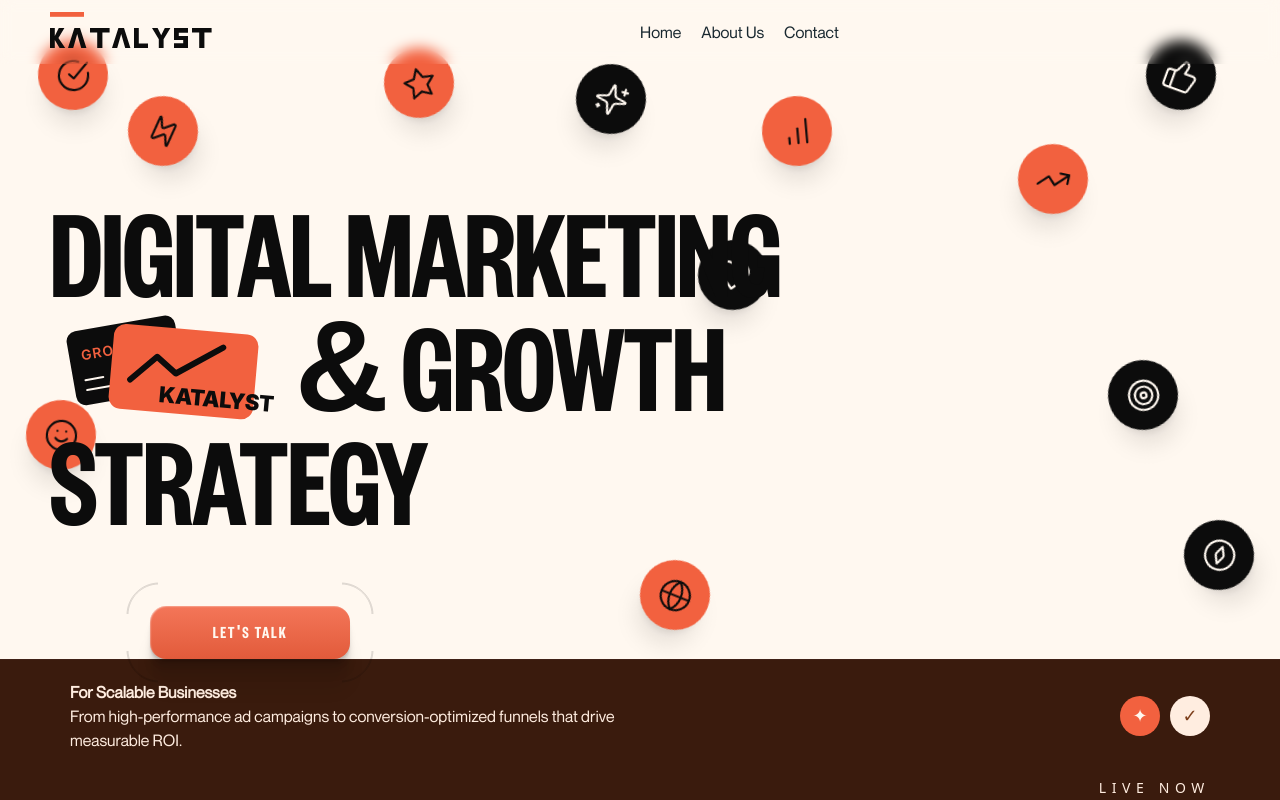
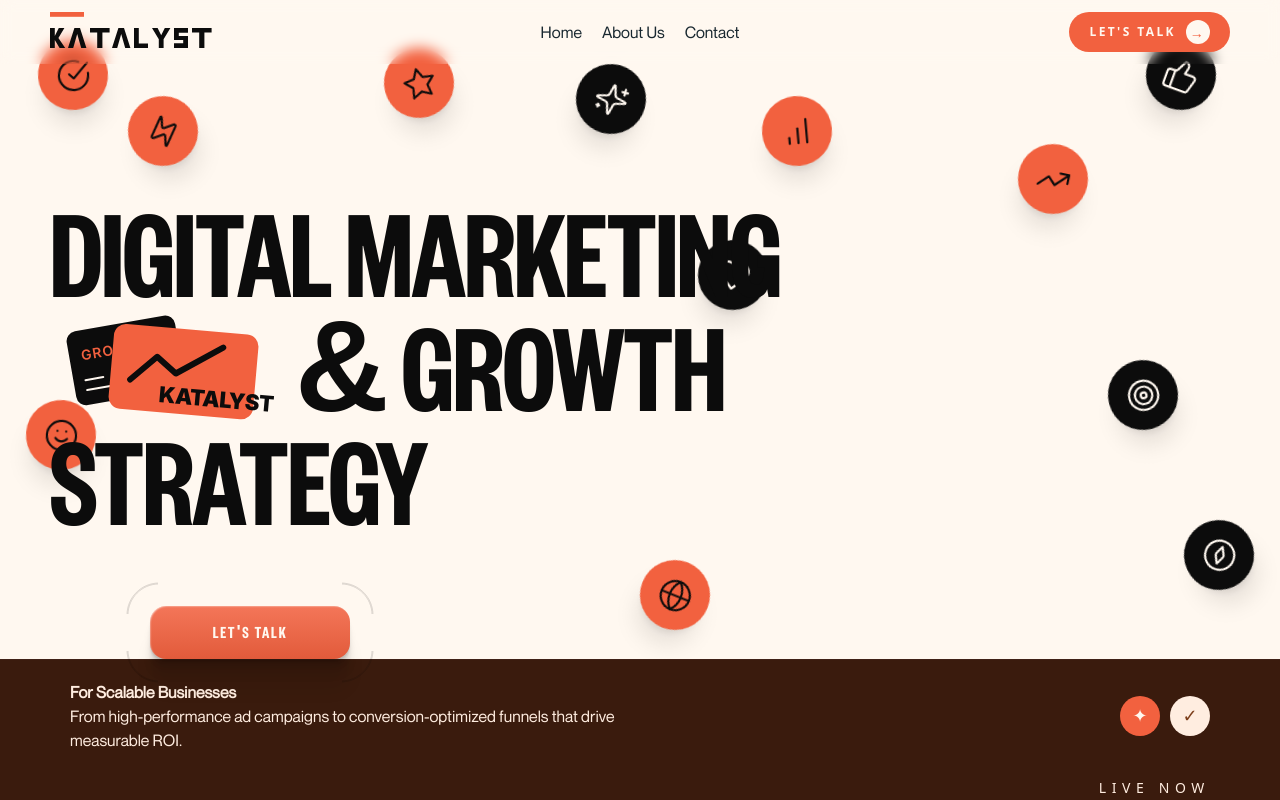
Before and after one commit to yugaaank/creator-landing, a Next.js app: page / in a window 1280 px wide. Shown: the top 800 px of the page. Built offline with nearby package versions, Linux system fonts and the light colour scheme.

Commit message:
chaneged the let's talk button

```diff
--- a/components/MobileNav.tsx
+++ b/components/MobileNav.tsx
@@ -17,10 +17,17 @@
 					className="w-fit flex items-center">
 					<KatalystLogo className="h-[30px] w-auto" />
 				</Link>
-				<HiOutlineMenuAlt4
-					onClick={() => setToggle(true)}
-					className="text-3xl cursor-pointer text-black"
-				/>
+				<div className="flex items-center gap-[15px]">
+					<a
+						href="https://calendly.com/kompanykatalyst/discovery-call"
+						className="flex items-center justify-between gap-[10px] rounded-[50px] px-[15px] py-[6px] text-[10px] font-semibold tracking-[0.2em] uppercase text-[#FFF8F0] bg-[#F2613F]">
+						<span>LET'S TALK</span>
+					</a>
+					<HiOutlineMenuAlt4
+						onClick={() => setToggle(true)}
+						className="text-3xl cursor-pointer text-black"
+					/>
+				</div>
 			</div>
 			<AnimatePresence mode="wait">
 				{toggle && (
@@ -29,7 +36,7 @@
 						animate={{ y: 0 }}
 						exit={{ y: "-100%" }}
 						transition={{ duration: 1, ease: [0.3, 0.86, 0.36, 0.95] }}
-						className="fixed top-0 bottom-0 right-0 z-50 w-full min-h-screen flex justify-end items-end flex-col bg-[#0C0C0C]">
+						className="fixed top-0 bottom-0 right-0 z-50 w-full min-h-screen flex justify-between items-end flex-col bg-[#0C0C0C]">
 						<div className="w-full flex justify-between items-center h-[8vh] border-b border-[#FFF8F055] padding-x">
 							<Link
 								href={"#home"}
@@ -41,17 +48,25 @@
 								className="text-3xl cursor-pointer text-[#FFF8F0]"
 							/>
 						</div>
-						<ul className="h-full w-full flex justify-center text-left flex-col gap-[10px] padding-x">
+						<ul className="w-full flex justify-center text-left flex-col gap-[10px] padding-x pt-[50px]">
 							{footernavbarItems.map((item) => (
 								<Link
 									href={item.href}
 									key={item.id}
-									onClick={(toggle) => setToggle(!toggle)}
+									onClick={() => setToggle(false)}
 									className="text-[80px] leading-[67px] font-FoundersGrotesk uppercase font-bold tracking-[-.9] text-[#FFF8F0]">
 									{item.title}
 								</Link>
 							))}
 						</ul>
+						<div className="w-full padding-x pb-[50px]">
+							<a
+								href="https://calendly.com/kompanykatalyst/discovery-call"
+								className="flex items-center justify-between gap-[20px] rounded-[50px] px-[30px] py-[15px] text-[18px] font-semibold tracking-[0.3em] uppercase text-[#FFF8F0] bg-[#F2613F] w-full">
+								<span>LET'S TALK</span>
+								<span className="h-[40px] w-[40px] rounded-full bg-[#FFF8F0] flex items-center justify-center text-[#F2613F] text-[20px]">→</span>
+							</a>
+						</div>
 					</motion.div>
 				)}
 			</AnimatePresence>
--- a/components/Navbar.tsx
+++ b/components/Navbar.tsx
@@ -26,20 +26,18 @@
 				variants={navVariants}
 				className="w-full h-[8vh] padding-x fixed top-0 left-0 z-50 backdrop-blur-[7px] flex items-center justify-between sm:hidden xm:hidden md:hidden"
 				animate={hidden ? "hidden" : "vissible"}>
-				<div className="w-[50%]">
+				<div className="w-[33%]">
 					<Link
 						href={"#home"}
 						className="w-fit flex items-center">
 						<KatalystLogo className="h-[40px] w-auto" />
 					</Link>
 				</div>
-				<div className="flex gap-x-[20px] w-[50%]">
+				<div className="flex gap-x-[20px] w-[33%] justify-center">
 					{navbarItems.map((item) => (
 						<Link
 							key={item.id}
-							className={`w-fit paragraph font-medium font-NeueMontreal text-[#0C0C0C] capitalize flex flex-col hover ${
-								item.id === 5 && "ml-auto"
-							}`}
+							className="w-fit paragraph font-medium font-NeueMontreal text-[#0C0C0C] capitalize flex flex-col hover"
 							href={item.href}>
 							<TextHover
 								titile1={item.title}
@@ -48,6 +46,14 @@
 						</Link>
 					))}
 				</div>
+				<div className="w-[33%] flex justify-end">
+					<a
+						href="https://calendly.com/kompanykatalyst/discovery-call"
+						className="flex items-center justify-between gap-[10px] rounded-[50px] px-[20px] py-[8px] text-[12px] font-semibold tracking-[0.2em] uppercase text-[#FFF8F0] bg-[#F2613F] transition-all duration-300 hover:bg-[#0C0C0C]">
+						<span>LET'S TALK</span>
+						<span className="h-[24px] w-[24px] rounded-full bg-[#FFF8F0] flex items-center justify-center text-[#F2613F] text-[14px]">→</span>
+					</a>
+				</div>
 			</motion.nav>
 			<MobileNav />
 		</>
```
